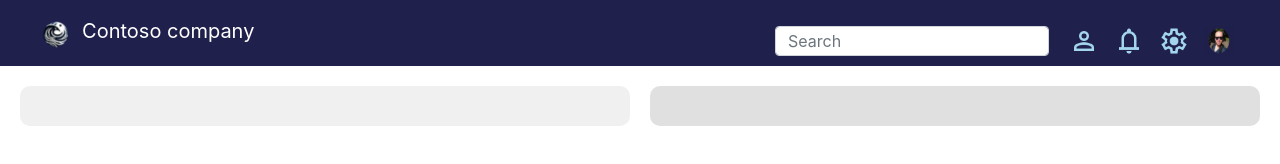
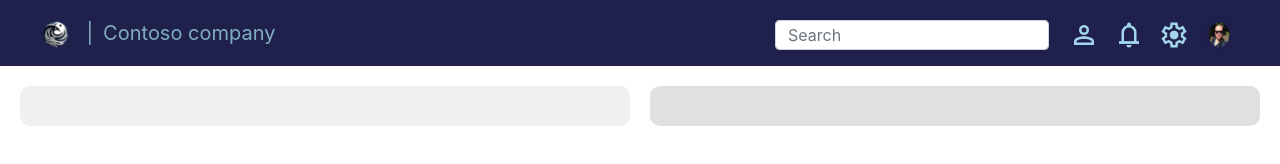
Before and after one commit to RobertoFeresin/CONTOSO, a plain HTML site: page index.html in a window 1280 px wide. Drawn offline with Linux system fonts and the light colour scheme.

Commit message:
Commit mudança de header, responsivo

```diff
--- a/index.html
+++ b/index.html
@@ -18,8 +18,17 @@
 
         <!-- Custom Navbar with Logo and Text -->
         <a class="navbar-brand" href="#">
-          <img src="/dependencias/Imagens/Logo_CONTOSCO.png" alt="Logo da marca contoso" height="40">
-          <span>Contoso company</span>
+          <ul class="navbar-custom">
+            <li>
+              <img src="/dependencias/Imagens/Logo_CONTOSCO.png" alt="Logo da marca contoso" height="40">
+            </li>
+            <li>
+              <p>|</p>
+            </li>
+            <li>
+              <p>Contoso company</p>
+            </li>
+          </ul>
         </a>
 
         <!-- Hamburger Button -->
@@ -30,8 +39,6 @@
         <!-- Navbar Menu and Search Form -->
         <div class="collapse navbar-collapse" id="navbarSupportedContent">
           <ul class="navbar-nav me-auto mb-2 mb-lg-0">
-            <li class="nav-item">
-            </li>
           </ul>
 
           <form class="d-flex">
--- a/style.css
+++ b/style.css
@@ -22,20 +22,20 @@ html, body {
 
 .navbar-custom p {
     margin: 0;
-    font-size: 14px;
+    font-size: 20px;
     color: #80adbf;
 }
 
 /* Styles for Search Form */
 .d-flex input {
-    margin-top: 1rem;
+    margin-top: 0.3rem;
     height: 30px;
     margin-right: 20px;
 }
 
 .d-flex img {
     margin-right: 15px;
-    margin-top: 1rem;
+    margin-top: 0.3rem;
     height: 30px;
     width: 30px;
 }
```
